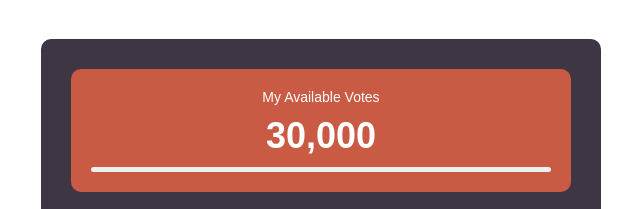
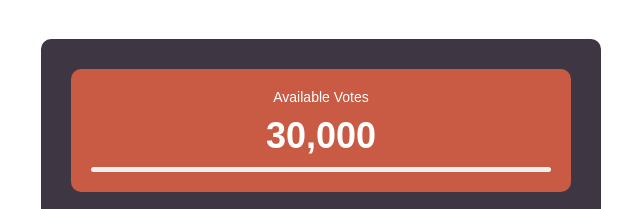
Before and after one commit to debbie-felix/Votes, a plain HTML site: page index.html in a window 1280 px wide. Shown: the top 209 px of the page, 319-959 px from the left. Drawn offline with Linux system fonts and the light colour scheme.

Commit message:
Update index.html

```diff
--- a/index.html
+++ b/index.html
@@ -13,7 +13,7 @@
     <div class="voting-section background">
         <div class="container">
             <div class="header">
-                <p>My Available Votes</p>
+                <p>Available Votes</p>
                 <h1 id="totalVote">30,000</h1>
                 <div class="progress-bar">
                     <div class="filled"></div>
```
